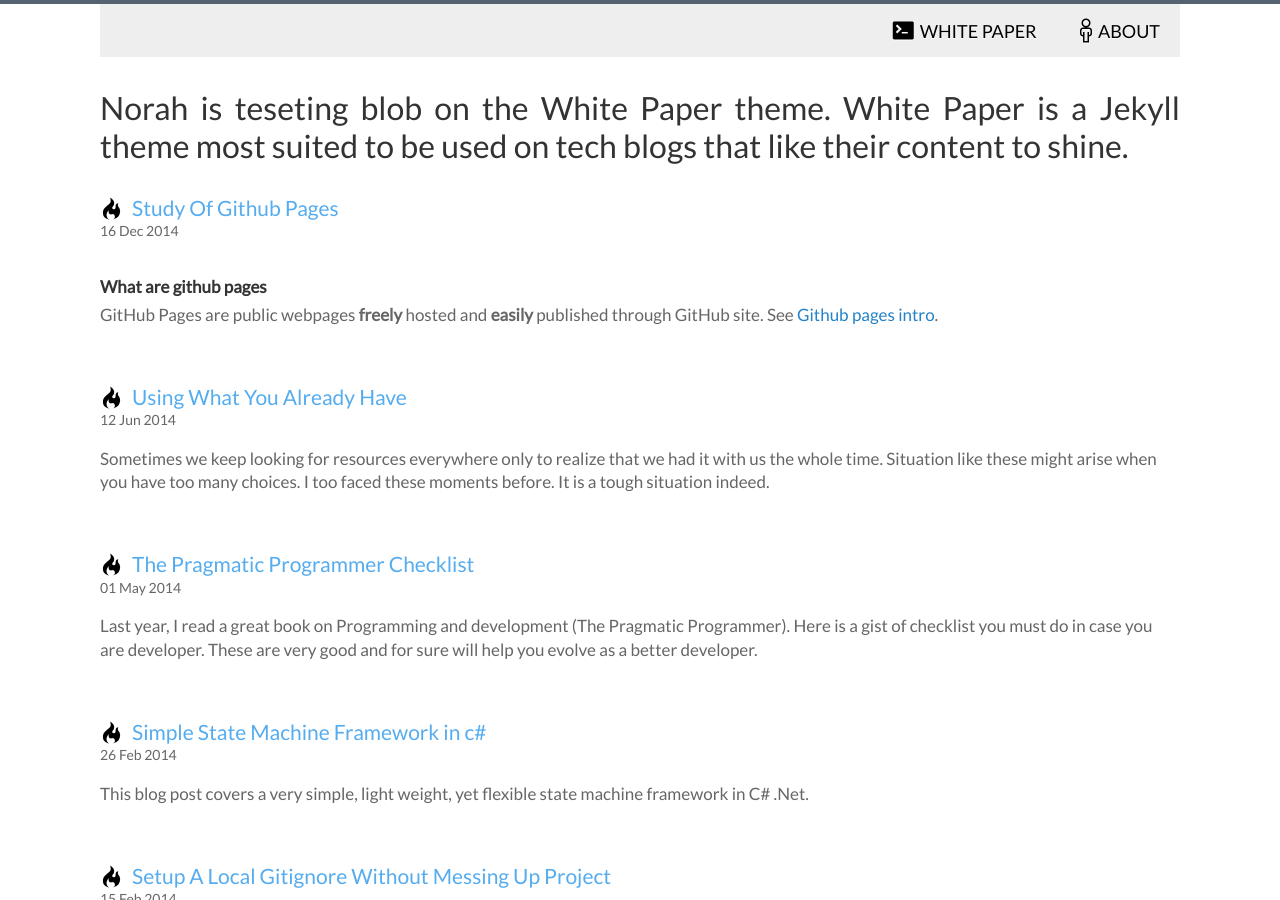
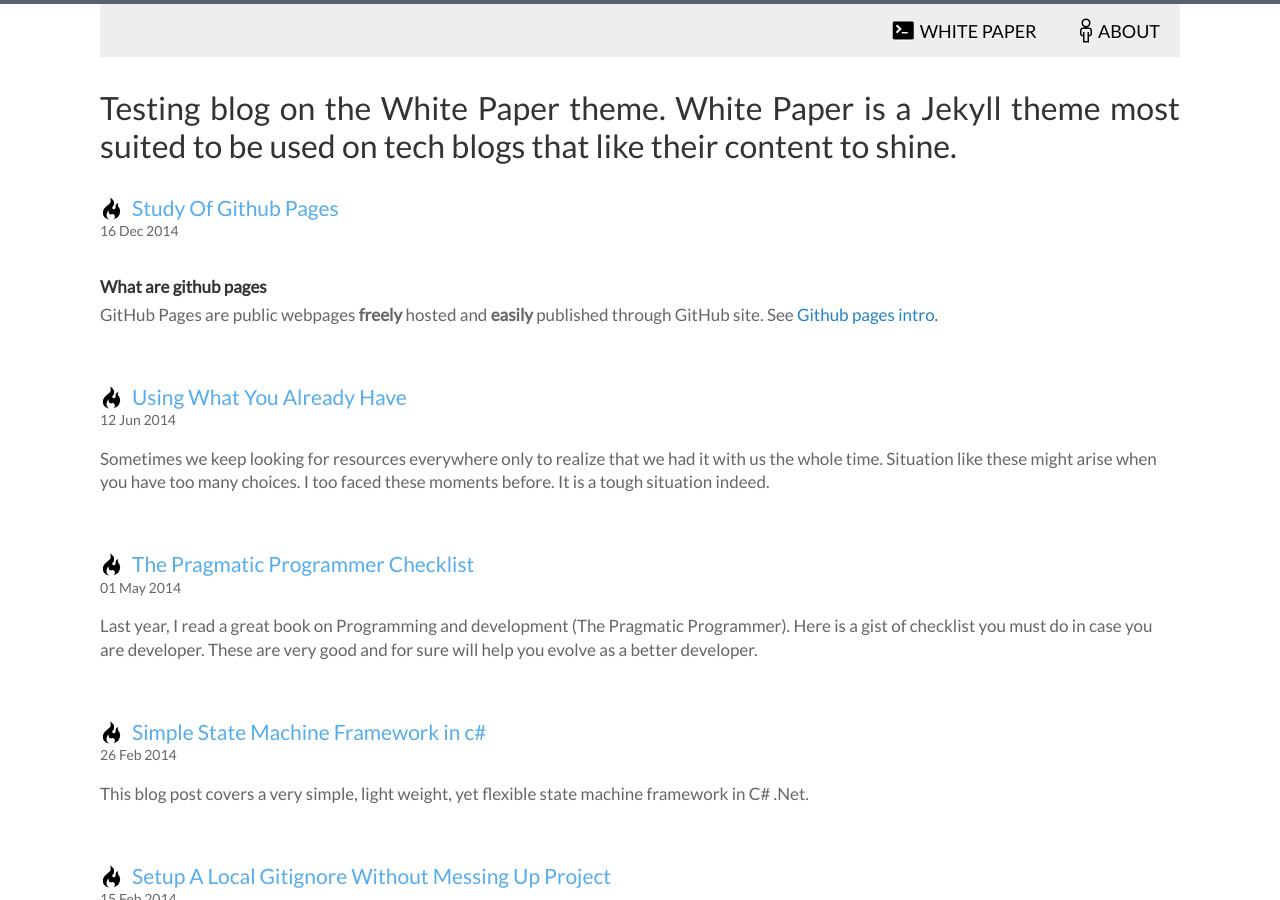
Before and after one commit to norliu/norah-blog, a Jekyll site: the page built from index.html, in a window 1280 px wide and 900 px high. Built offline with Jekyll 4.4.1, drawn with Linux system fonts in a browser that asks for light colours; Markdown is read by kramdown in place of the engine named in the settings; the list of posts is cut into pages by our own code.

Commit message:
change description

```diff
--- a/_config.yml
+++ b/_config.yml
@@ -4,7 +4,7 @@ pygments: true
 url: http://vinitkumar.me/white-paper
 paginate: 8
 description:     Norah test blog
-intro: Norah is teseting blob on the White Paper theme. White Paper is a Jekyll theme most suited to be used on tech blogs that like their content to shine.
+intro: Testing blog on the White Paper theme. White Paper is a Jekyll theme most suited to be used on tech blogs that like their content to shine.
 logo:             logo.png
 disqus_shortname:
 # url: http://gotchacode.com
```
